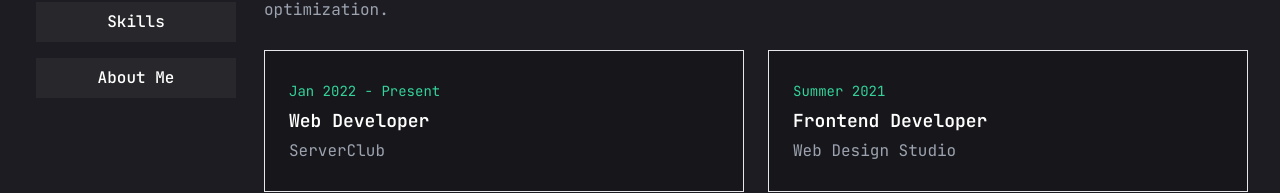
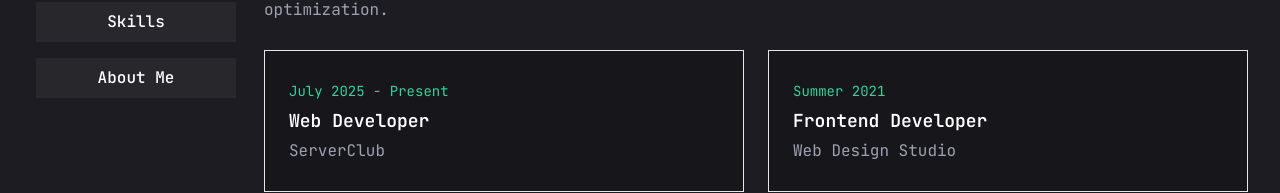
Before and after one commit to Tharindugamaga/portfolio0.2, a Next.js app: page /resume in a window 1280 px wide. Shown: the part 334-527 px from the top of the page. Built offline with nearby package versions, Linux system fonts and the light colour scheme.

Commit message:
Update page.jsx

```diff
--- a/app/resume/page.jsx
+++ b/app/resume/page.jsx
@@ -26,7 +26,7 @@ const experience = [
     title: "My Experience",
     description: "I have worked on diverse projects ranging from small business websites to enterprise-grade applications. My roles include frontend & backend development, UI/UX improvements, and system optimization.",
     items: [
-      { company: "ServerClub", role: "Web Developer", duration: "Jan 2022 - Present" },
+      { company: "ServerClub", role: "Web Developer", duration: "July 2025 - Present" },
       { company: "Web Design Studio", role: "Frontend Developer", duration: "Summer 2021" },
       { company: "Frontend Masters", role: "Frontend Developer", duration: "2022 - 2023" },
       { company: "Freelance", role: "Full-Stack Developer", duration: "2020 - Present" },
```
